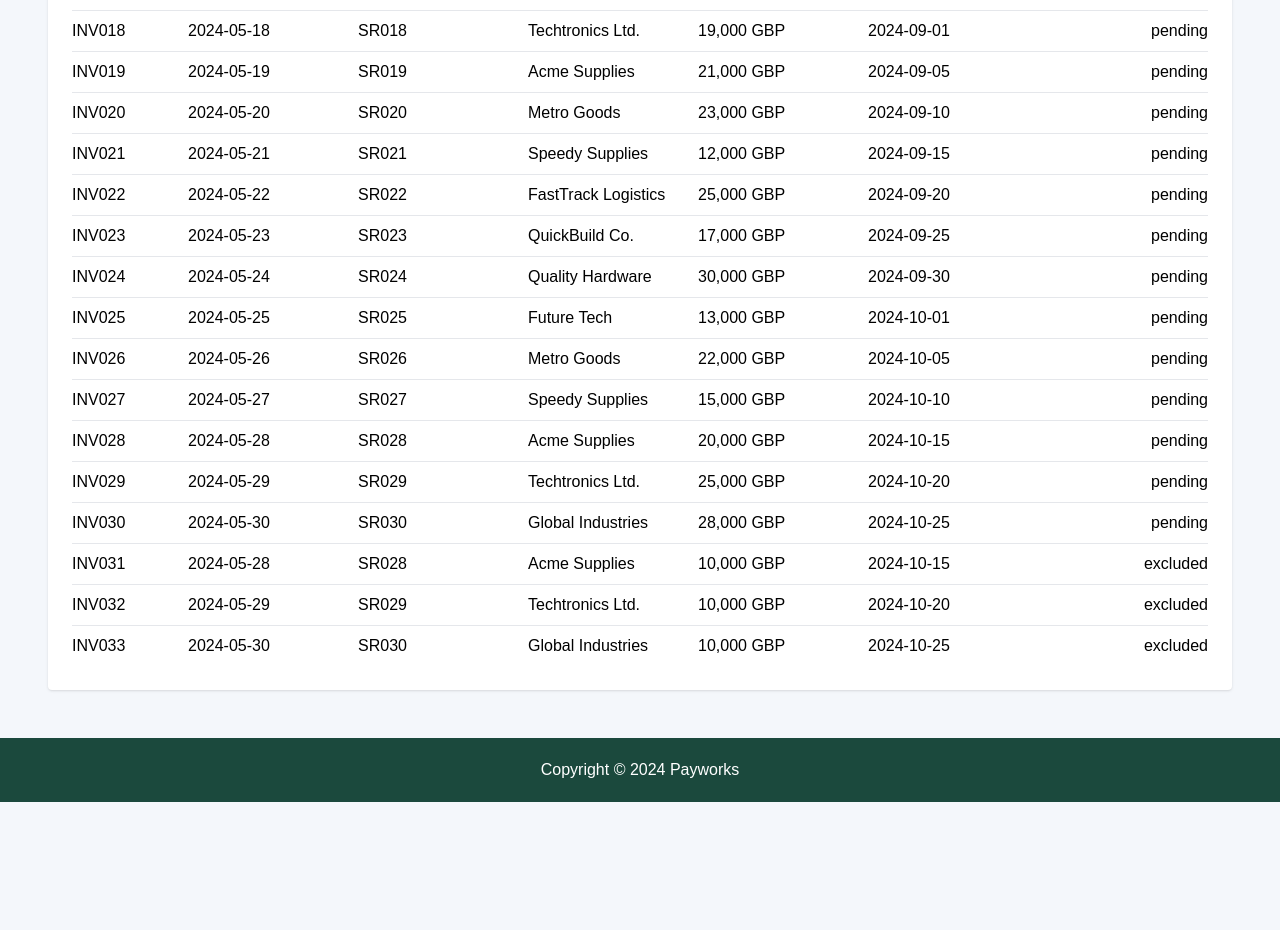
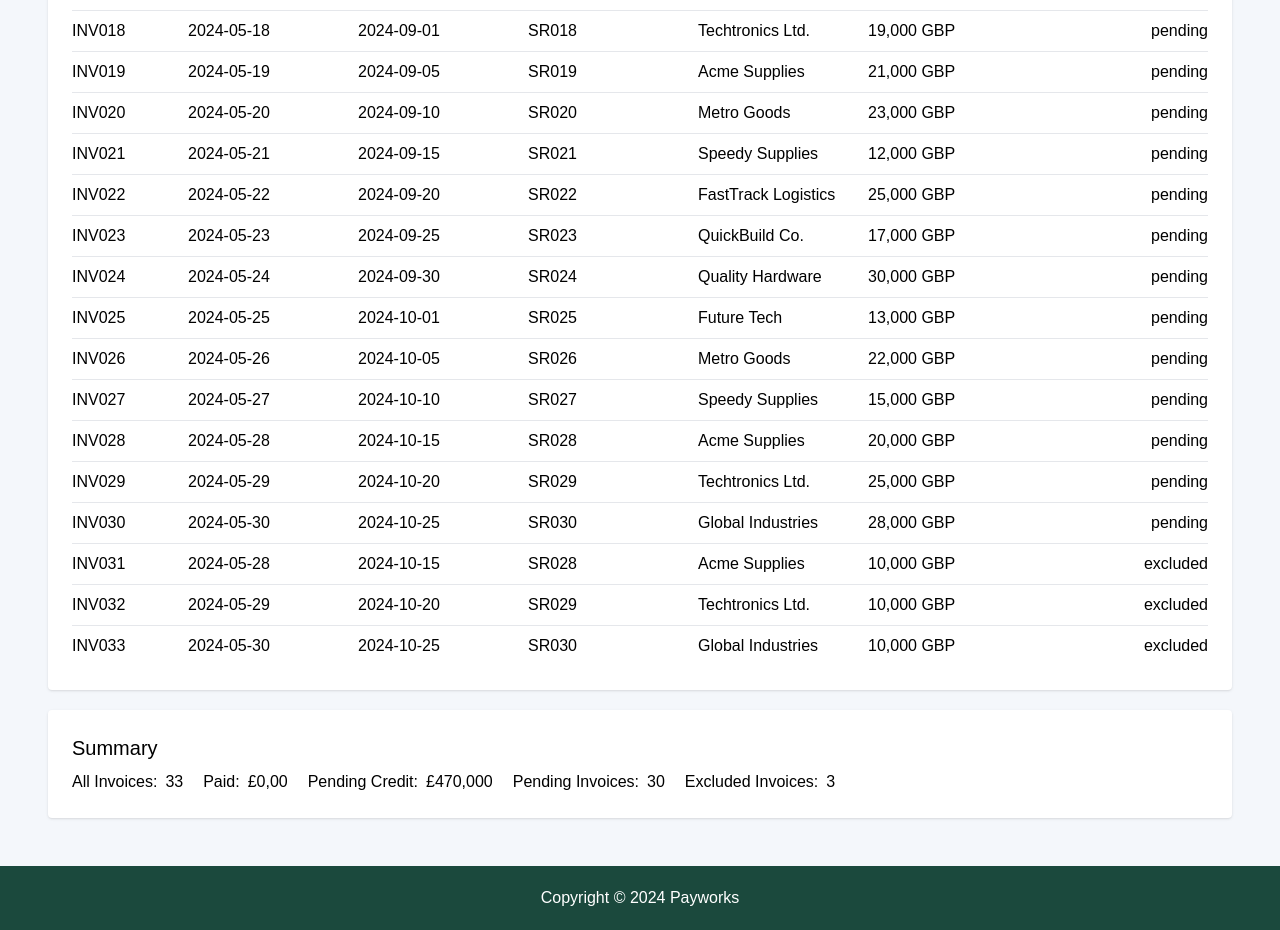
Before and after one commit to Wojciech005/Payworks, a Next.js app: page /invoices in a window 1280 px wide. Shown: the part 1106-2036 px from the top of the page. Before the commit the page ends 1908 px from the top, so only its background shows below. Built offline with nearby package versions, Linux system fonts and the light colour scheme.

Commit message:
Project update

```diff
--- /dev/null
+++ b/app/components/UI/card.js
@@ -0,0 +1,9 @@
+export default function Card({children}){
+    return(
+        <>
+        <div className="w-full bg-white rounded shadow mt-5 p-3 md:p-6">
+            {children}
+        </div>
+        </>
+    )
+}
--- a/app/components/UI/dashbord-cards.js
+++ b/app/components/dashbord-cards.js
@@ -1,4 +1,4 @@
-import Tile from "./tile";
+import Tile from "./UI/tile";
 
 export default function DashboardCards() {
   return (
--- /dev/null
+++ b/app/components/summary.js
@@ -0,0 +1,35 @@
+import Card from "./UI/card";
+
+export default function Summary(){
+    return(
+        <>
+          <Card>
+          <h2 className="text-xl mb-2">Summary</h2>
+          <div>
+            <ul className="flex flex-wrap flex-col md:flex-row">
+              <li className="flex me-5">
+              <p className="me-2 font-light">All Invoices:</p>
+              <span className="font-bolder">33</span>
+              </li>
+              <li className="flex me-5">
+              <p className="me-2 font-light">Paid:</p>
+              <span className="font-bolder">£0,00</span>
+              </li>
+              <li className="flex me-5">
+              <p className="me-2 font-light">Pending Credit:</p>
+              <span className="font-bolder">£470,000</span>
+              </li>
+              <li className="flex me-5">
+              <p className="me-2 font-light">Pending Invoices:</p>
+              <span className="font-bolder">30</span>
+              </li>
+              <li className="flex me-5">
+              <p className="me-2 font-light">Excluded Invoices:</p>
+              <span className="font-bolder">3</span>
+              </li>
+            </ul>
+          </div>
+      </Card>
+        </>
+    )
+}
--- a/app/invoices/excluded/page.js
+++ b/app/invoices/excluded/page.js
@@ -59,9 +59,9 @@
                     <th className="text-left pb-3"><input type="checkbox" className="w-4 h-4"/></th>
                     <th className="text-left pb-3">Invoice Number</th>
                     <th className="text-left pb-3">Posted Date</th>
+                    <th className="text-left pb-3">Due date</th>
                     <th className="text-left pb-3">Supplier</th>
                     <th className="text-left pb-3">Amount</th>
-                    <th className="text-left pb-3">Due date</th>
                     <th className="text-left pb-3">
                       <p className="ps-2">Status</p>
                     </th>
@@ -83,11 +83,11 @@
                         {invoice.invoice_number}
                       </td>
                       <td className="py-2 font-light">{invoice.posted_date}</td>
+                      <td className="py-2 font-light">{invoice.due_date}</td>
                       <td className="py-2 font-light">{invoice.supplier}</td>
                       <td className="py-2 font-light">
                       {invoice.amount.toLocaleString("en-US")} {invoice.currency}
                       </td>
-                      <td className="py-2 font-light">{invoice.due_date}</td>
                       <td className="text-left font-light">
                         <p
                           className={`px-2 ${
--- a/app/invoices/page.js
+++ b/app/invoices/page.js
@@ -6,6 +6,7 @@
 import { LiaFileInvoiceSolid } from "react-icons/lia";
 import Heading from "../components/UI/heading";
 import SubHeading from "../components/UI/sub-heading";
+import Summary from "../components/summary";
 
 export default function Invoices() {
   const invoices = PROJECT_DATA[0].pay_run.invoices;
@@ -28,10 +29,10 @@
            <tr>
              <th className="text-left pb-3">Invoice Number</th>
              <th className="text-left pb-3">Posted Date</th>
+             <th className="text-left pb-3">Due date</th>
              <th className="text-left pb-3">Supplier Ref</th>
              <th className="text-left pb-3">Supplier</th>
              <th className="text-left pb-3">Amount</th>
-             <th className="text-left pb-3">Due date</th>
              <th className="text-end pb-3">Status</th>
            </tr>
          </thead>
@@ -40,10 +41,10 @@
             <tr>
              <td className="py-2 font-light">{invoice.invoice_number}</td>
              <td className="py-2 font-light">{invoice.posted_date}</td>
+             <td className="py-2 font-light">{invoice.due_date}</td>
              <td className="py-2 font-light">{invoice.supplier_reference}</td>
              <td className="py-2 font-light">{invoice.supplier}</td>
              <td className="py-2 font-light">{invoice.amount.toLocaleString("en-US")} {invoice.currency}</td>
-             <td className="py-2 font-light">{invoice.due_date}</td>
              <td className='py-2 font-light text-end'>{invoice.status}</td>
              </tr>
            </tbody>
@@ -51,6 +52,7 @@
        </table>
            </TableCard>
         }
+        <Summary />
       </div>
     </>
   );
--- a/app/invoices/paid/page.js
+++ b/app/invoices/paid/page.js
@@ -30,9 +30,9 @@
            <tr>
              <th className="text-left pb-3">Invoice Number</th>
              <th className="text-left pb-3">Posted Date</th>
+             <th className="text-left pb-3">Due date</th>
              <th className="text-left pb-3">Supplier</th>
              <th className="text-left pb-3">Amount</th>
-             <th className="text-left pb-3">Due date</th>
              <th className="text-left pb-3">Status</th>
            </tr>
          </thead>
@@ -41,9 +41,9 @@
             <tr>
              <td className="py-2 font-light">{invoice.invoice_number}</td>
              <td className="py-2 font-light">{invoice.posted_date}</td>
+             <td className="py-2 font-light">{invoice.due_date}</td>
              <td className="py-2 font-light">{invoice.supplier}</td>
              <td className="py-2 font-light">{invoice.amount.toLocaleString("en-US")} {invoice.currency}</td>
-             <td className="py-2 font-light">{invoice.due_date}</td>
              <td className='py-2 font-light'>{invoice.status}</td>
              </tr>
            </tbody>
--- a/app/invoices/pending/page.js
+++ b/app/invoices/pending/page.js
@@ -80,9 +80,9 @@
              <th className="text-left pb-3"><input type="checkbox" className="w-4 h-4"/></th>
              <th className="text-left pb-3">Invoice Number</th>
              <th className="text-left pb-3">Posted Date</th>
+             <th className="text-left pb-3">Due date</th>
              <th className="text-left pb-3">Supplier</th>
              <th className="text-left pb-3">Amount</th>
-             <th className="text-left pb-3">Due date</th>
              <th className="text-left pb-3"><p className="ps-2">Status</p></th>
              <th className="pb-3 flex justify-end">Action</th>
            </tr>
@@ -93,9 +93,9 @@
              <td className="py-2"><input type="checkbox" className="w-4 h-4" onChange={() => updateItemValue(invoice.invoice_number, 'accepted')} checked={invoice.status !== "pending" && true}/></td>
              <td className="py-2 font-light">{invoice.invoice_number}</td>
              <td className="py-2 font-light">{invoice.posted_date}</td>
+             <td className="py-2 font-light">{invoice.due_date}</td>
              <td className="py-2 font-light">{invoice.supplier}</td>
              <td className="py-2 font-light">{invoice.amount.toLocaleString("en-US")} {invoice.currency}</td>
-             <td className="py-2 font-light">{invoice.due_date}</td>
              <td className='text-left font-light'><p className={`px-2 ${invoice.status !== "pending" && 'text-white w-max bg-[#3E826D] rounded'}`}>{invoice.status}</p></td>
              <td className="text-right flex justify-end py-3">
                  <button className=" bg-[#3E826D] text-white py-1 px-2 rounded font-light" onClick={() => updateItemValue(invoice.invoice_number, 'accepted')}>Accept</button>
--- a/app/page.js
+++ b/app/page.js
@@ -1,6 +1,6 @@
 import { MdOutlineAddChart } from "react-icons/md";
 import DashboardChart from "./components/UI/chart";
-import DashboardCards from "./components/UI/dashbord-cards";
+import DashboardCards from "./components/dashbord-cards";
 import Heading from "./components/UI/heading";
 import SelectPage from "./components/UI/select";
 
```
